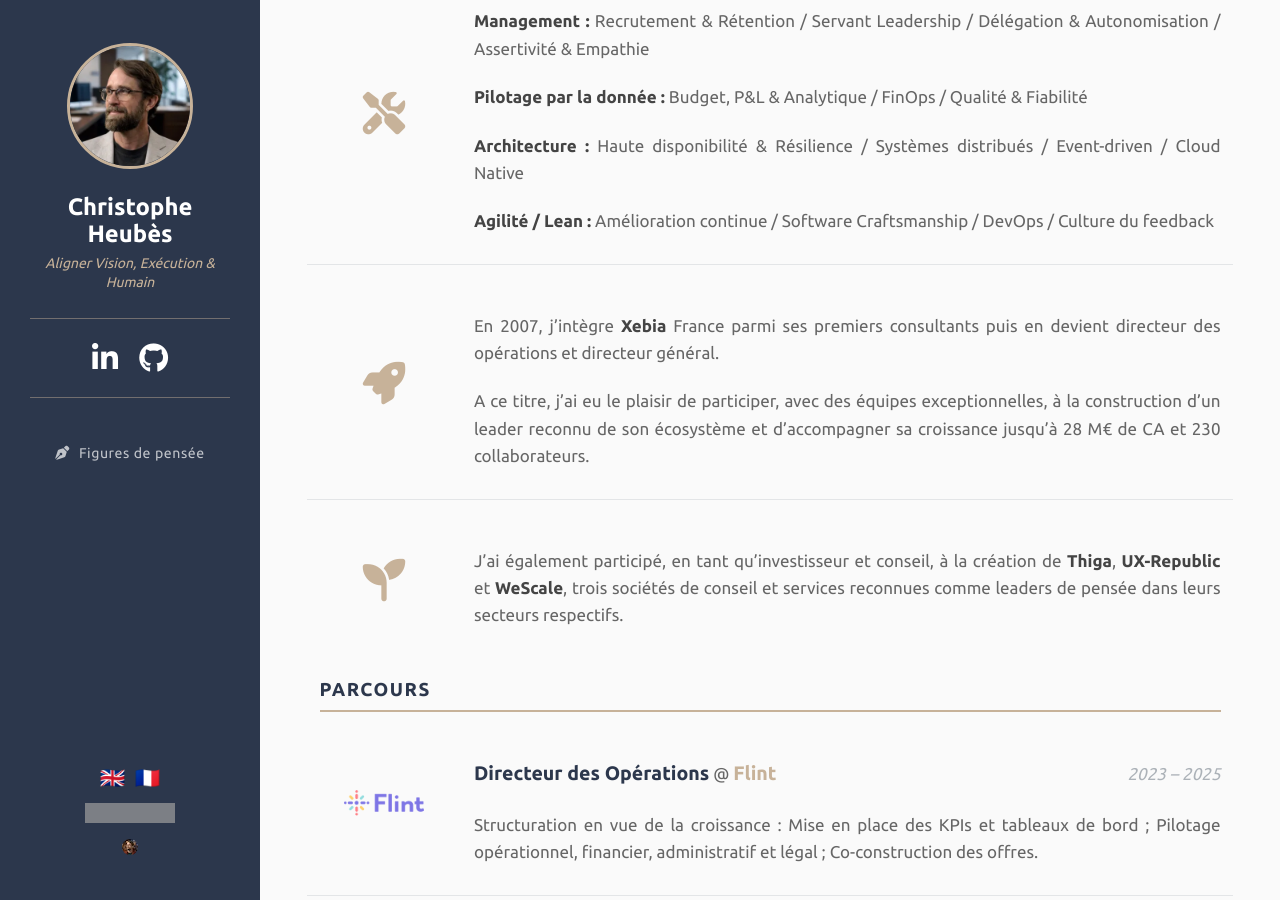
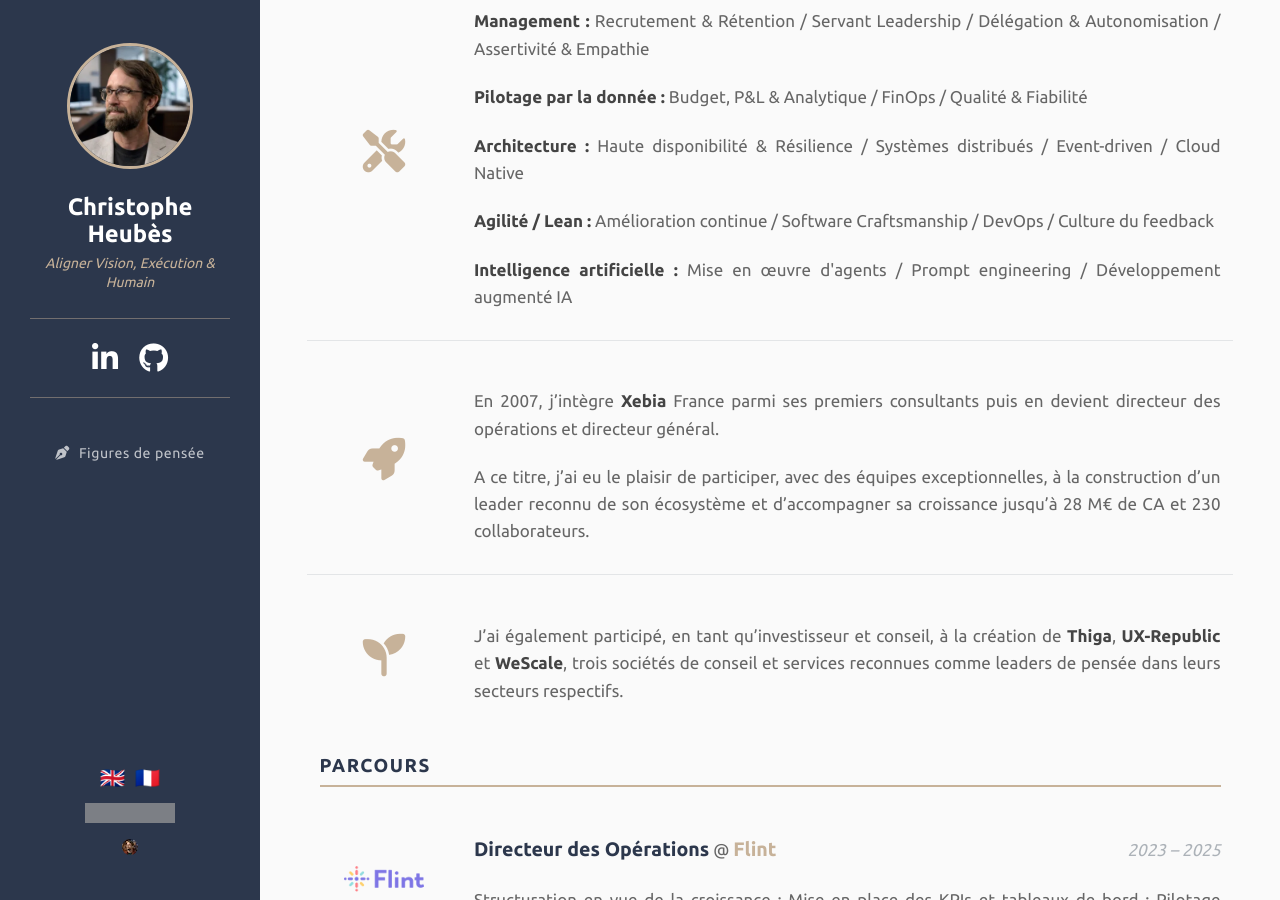
Before and after one commit to cheubes/christophe.heubes.com, a Jekyll site: the page built from index.html, in a window 1280 px wide and 900 px high, scrolled down 503 px. Built offline with Jekyll 4.4.1, drawn with Linux system fonts in a browser that asks for light colours; nearby versions of some CDN libraries; grey boxes are pictures that could not be loaded.

Commit message:
Add AI skills section to about-skills (FR & EN).
Co-Authored-By: Claude Sonnet 4.6 <noreply@anthropic.com>

```diff
--- a/index-en.html
+++ b/index-en.html
@@ -19,7 +19,7 @@ section-about: About
 section-resume: Experience
 
 about-intro: <p>With a background in engineering and <strong>technical architecture</strong>, coupled with extensive experience as a <strong>COO</strong>, <strong>I structure technology organizations</strong> to drive sustainable and ambitious growth.</p><p>I have orchestrated the <strong>scaling of organizations</strong> from 50 to over 230 engineers and tech experts. I implement robust <strong>governance frameworks</strong> integrating process optimization, KPIs, and financial steering — ensuring <strong>predictable, high-performance execution</strong> while keeping quality and Software Craftsmanship at the core of delivery.</p><p>As a dedicated <strong>Servant Leader</strong>, I have led communities of up to 25 managers and multidisciplinary executive teams, fostering agile ecosystems centered on autonomy and co-construction.</p>
-about-skills: <p><strong>Management&nbsp;&#58;</strong> Hiring &amp;&nbsp;Retention&nbsp;/ Servant Leadership&nbsp;/ Delegation &amp;&nbsp;Empowerment&nbsp;/ Assertiveness &amp;&nbsp;Empathy</p><p><strong>Data-driven Steering&nbsp;&#58;</strong> Budget, P&amp;L &amp;&nbsp;Analytics&nbsp;/ FinOps&nbsp;/ Quality &amp;&nbsp;Reliability</p><p><strong>Architecture&nbsp;&#58;</strong> High Availability &amp;&nbsp;Resilience&nbsp;/ Distributed Systems&nbsp;/ Event-driven&nbsp;/ Cloud Native</p><p><strong>Agility&nbsp;/ Lean&nbsp;&#58;</strong> Continuous Improvement&nbsp;/ Software Craftsmanship&nbsp;/ DevOps&nbsp;/ Feedback Culture</p>
+about-skills: <p><strong>Management&nbsp;&#58;</strong> Hiring &amp;&nbsp;Retention&nbsp;/ Servant Leadership&nbsp;/ Delegation &amp;&nbsp;Empowerment&nbsp;/ Assertiveness &amp;&nbsp;Empathy</p><p><strong>Data-driven Steering&nbsp;&#58;</strong> Budget, P&amp;L &amp;&nbsp;Analytics&nbsp;/ FinOps&nbsp;/ Quality &amp;&nbsp;Reliability</p><p><strong>Architecture&nbsp;&#58;</strong> High Availability &amp;&nbsp;Resilience&nbsp;/ Distributed Systems&nbsp;/ Event-driven&nbsp;/ Cloud Native</p><p><strong>Agility&nbsp;/ Lean&nbsp;&#58;</strong> Continuous Improvement&nbsp;/ Software Craftsmanship&nbsp;/ DevOps&nbsp;/ Feedback Culture</p><p><strong>Artificial Intelligence&nbsp;&#58;</strong> Agentic AI implementation&nbsp;/ Prompt engineering&nbsp;/ AI-augmented development</p>
 about-xebia: <p>In 2007, I joined <strong>Xebia</strong> France among its first consultants and then became its COO and Managing Director.</p><p>As such, I had the pleasure to participate, with exceptional teams, in building a recognized leader in its ecosystem and to support its growth up to €28M revenues and 230 employees.</p>
 about-invest: <p>As investor and advisor, I was also involved in the creation of <strong>Thiga</strong>, <strong>UX-Republic</strong> and <strong>WeScale</strong>, three consulting and services companies recognized as thought leaders in their respective fields.</p>
 
--- a/index.html
+++ b/index.html
@@ -19,7 +19,7 @@ section-about: À propos
 section-resume: Parcours
 
 about-intro: <p>Ingénieur de formation, <strong>architecte technique</strong> et <strong>directeur des opérations</strong> aguerri, <strong>je structure les organisations tech</strong> au service d'une croissance saine et ambitieuse.</p><p>J'ai orchestré le <strong>passage à l'échelle</strong> d'une organisation de 50 à plus de 230 ingénieurs et experts tech. Je déploie des <strong>cadres de gouvernance</strong> solides alliant optimisation des processus, KPIs et pilotage financier, garantissant ainsi une <strong>exécution prévisible</strong> et performante tout en plaçant la qualité et le craftsmanship au cœur du delivery.</p><p><strong>Servant Leader</strong> convaincu, j'ai animé des communautés allant jusqu'à 25 managers et des équipes de direction pluridisciplinaires en pilotant des écosystèmes agiles centrés sur l'autonomie et la co-construction.</p>
-about-skills: <p><strong>Management&nbsp;&#58;</strong> Recrutement &amp;&nbsp;Rétention&nbsp;/ Servant Leadership&nbsp;/ Délégation &amp;&nbsp;Autonomisation&nbsp;/ Assertivité &amp;&nbsp;Empathie</p><p><strong>Pilotage par la donnée&nbsp;&#58;</strong> Budget, P&amp;L &amp;&nbsp;Analytique&nbsp;/ FinOps&nbsp;/ Qualité &amp;&nbsp;Fiabilité</p><p><strong>Architecture&nbsp;&#58;</strong> Haute disponibilité &amp;&nbsp;Résilience&nbsp;/ Systèmes distribués&nbsp;/ Event-driven&nbsp;/ Cloud Native</p><p><strong>Agilité&nbsp;/ Lean&nbsp;&#58;</strong> Amélioration continue&nbsp;/ Software Craftsmanship&nbsp;/ DevOps&nbsp;/ Culture du feedback</p>
+about-skills: <p><strong>Management&nbsp;&#58;</strong> Recrutement &amp;&nbsp;Rétention&nbsp;/ Servant Leadership&nbsp;/ Délégation &amp;&nbsp;Autonomisation&nbsp;/ Assertivité &amp;&nbsp;Empathie</p><p><strong>Pilotage par la donnée&nbsp;&#58;</strong> Budget, P&amp;L &amp;&nbsp;Analytique&nbsp;/ FinOps&nbsp;/ Qualité &amp;&nbsp;Fiabilité</p><p><strong>Architecture&nbsp;&#58;</strong> Haute disponibilité &amp;&nbsp;Résilience&nbsp;/ Systèmes distribués&nbsp;/ Event-driven&nbsp;/ Cloud Native</p><p><strong>Agilité&nbsp;/ Lean&nbsp;&#58;</strong> Amélioration continue&nbsp;/ Software Craftsmanship&nbsp;/ DevOps&nbsp;/ Culture du feedback</p><p><strong>Intelligence artificielle&nbsp;&#58;</strong> Mise en œuvre d'agents&nbsp;/ Prompt engineering&nbsp;/ Développement augmenté IA</p>
 about-xebia: <p>En 2007, j’intègre <strong>Xebia</strong> France parmi ses premiers consultants puis en devient directeur des opérations et directeur général.</p><p>A ce titre, j’ai eu le plaisir de participer, avec des équipes exceptionnelles, à la construction d’un leader reconnu de son écosystème et d’accompagner sa croissance jusqu’à 28&nbsp;M€ de CA et 230 collaborateurs.</p>
 about-invest: <p>J’ai également participé, en tant qu’investisseur et conseil, à la création de <strong>Thiga</strong>, <strong>UX-Republic</strong> et <strong>WeScale</strong>, trois sociétés de conseil et services reconnues comme leaders de pensée dans leurs secteurs respectifs.</p>
 
```
